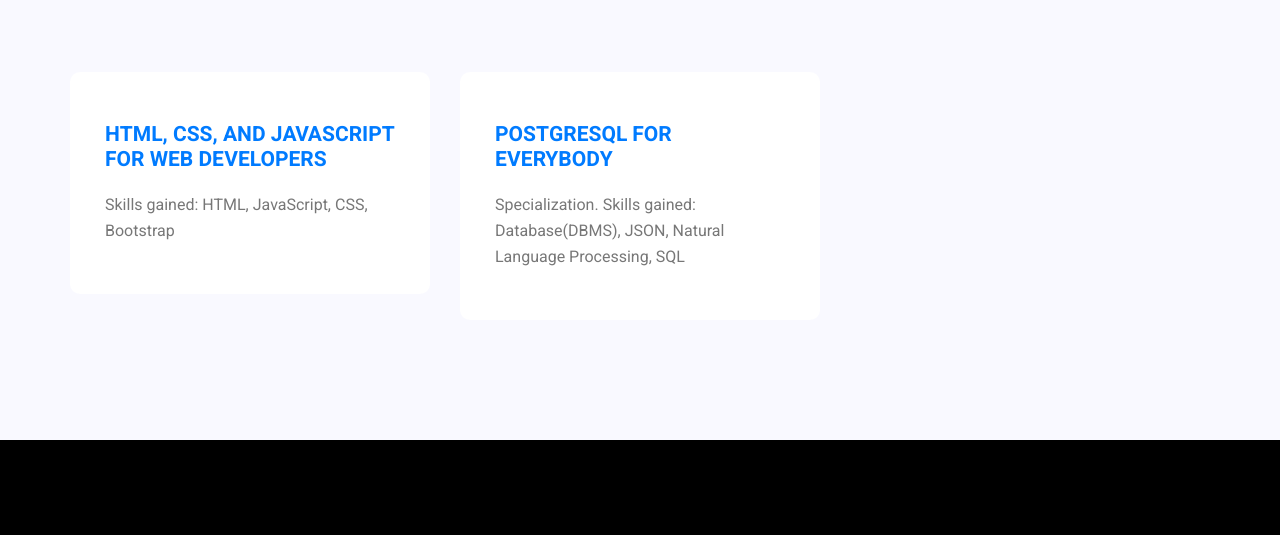
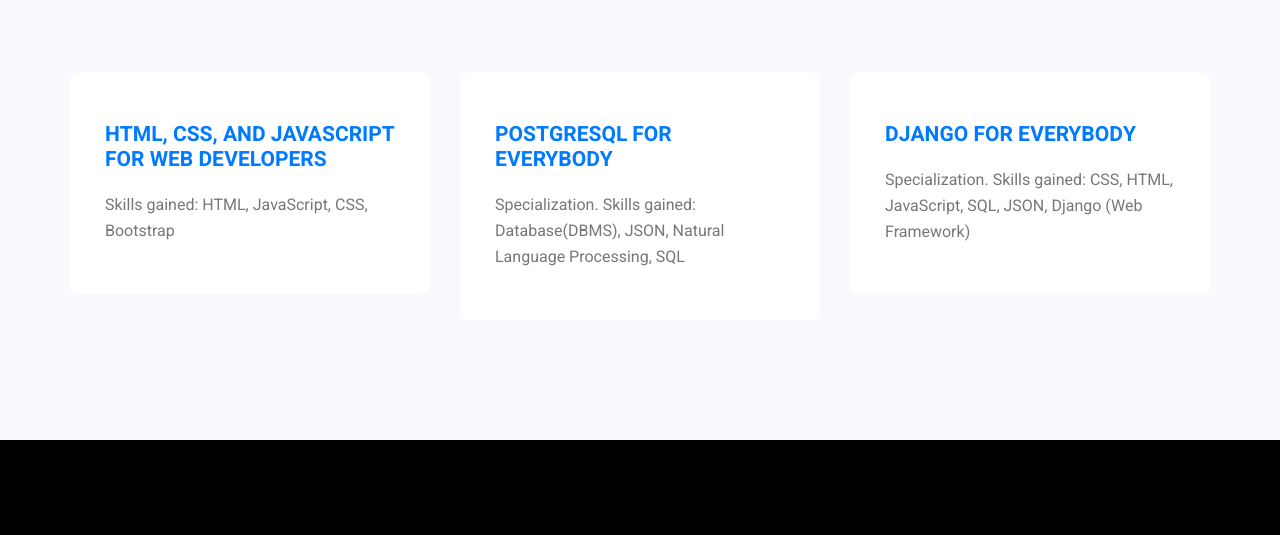
Before and after one commit to EduardoVega04/web_portfolio, a plain HTML site: page about-us.html in a window 1280 px wide. Shown: the part 2724-3259 px from the top of the page. Drawn offline with Linux system fonts and the light colour scheme.

Commit message:
Added DJ4E specialization

```diff
--- a/about-us.html
+++ b/about-us.html
@@ -236,6 +236,13 @@
 							<p>Specialization. Skills gained: Database(DBMS), JSON, Natural Language Processing, SQL</p>
 						</div>
 					</div>
+					<div class="col-lg-4 col-md-6">
+						<div class="feature_item">
+							<h4><a href="https://www.coursera.org/account/accomplishments/specialization/E5T9D5XTWKF7"
+									target="_blank">Django for Everybody</a></h4>
+							<p>Specialization. Skills gained: CSS, HTML, JavaScript, SQL, JSON, Django (Web Framework)</p>
+						</div>
+					</div>
 				</div>
 			</div>
 		</section>
```
Also changed, not shown: index.html (+1 -1 lines).
